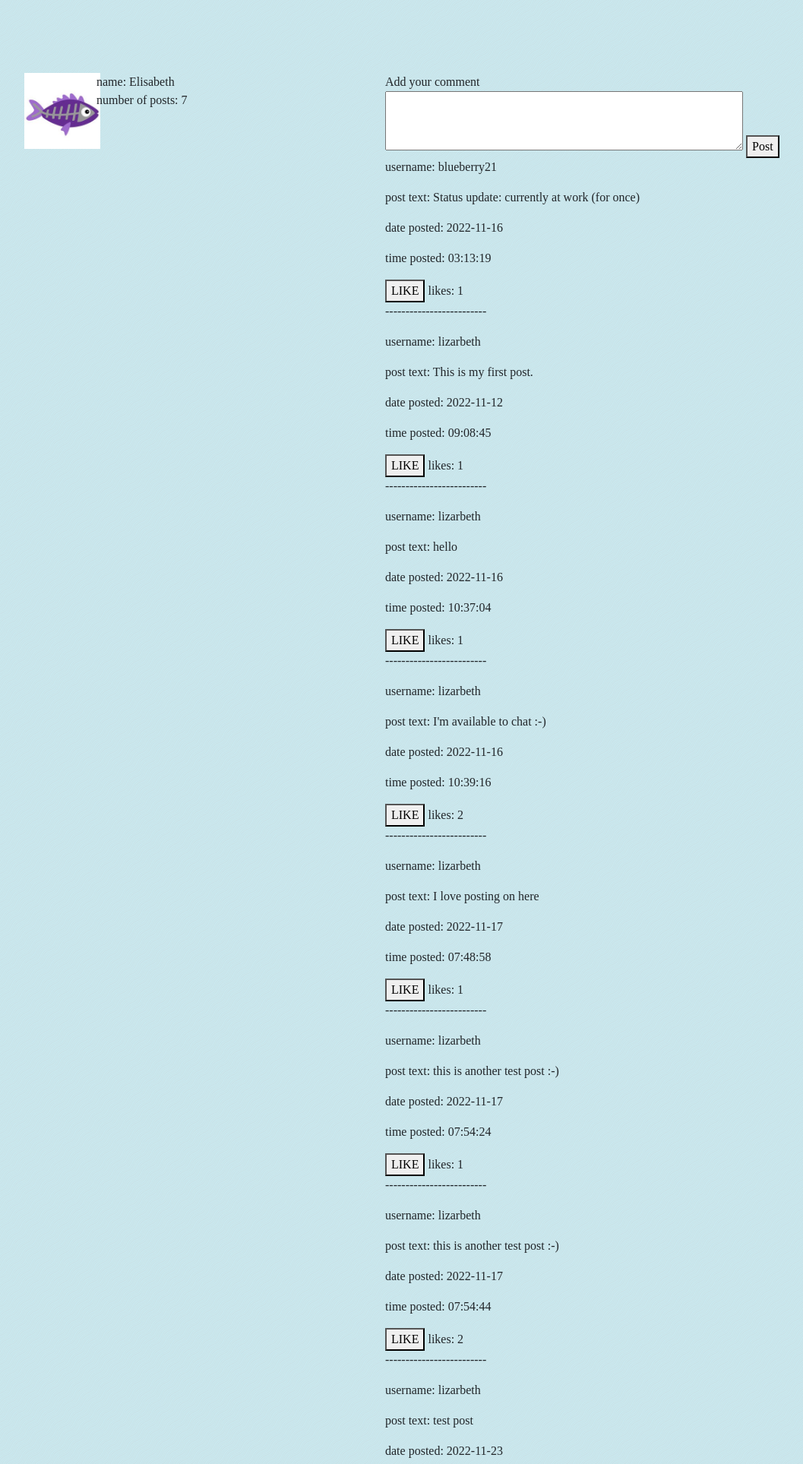
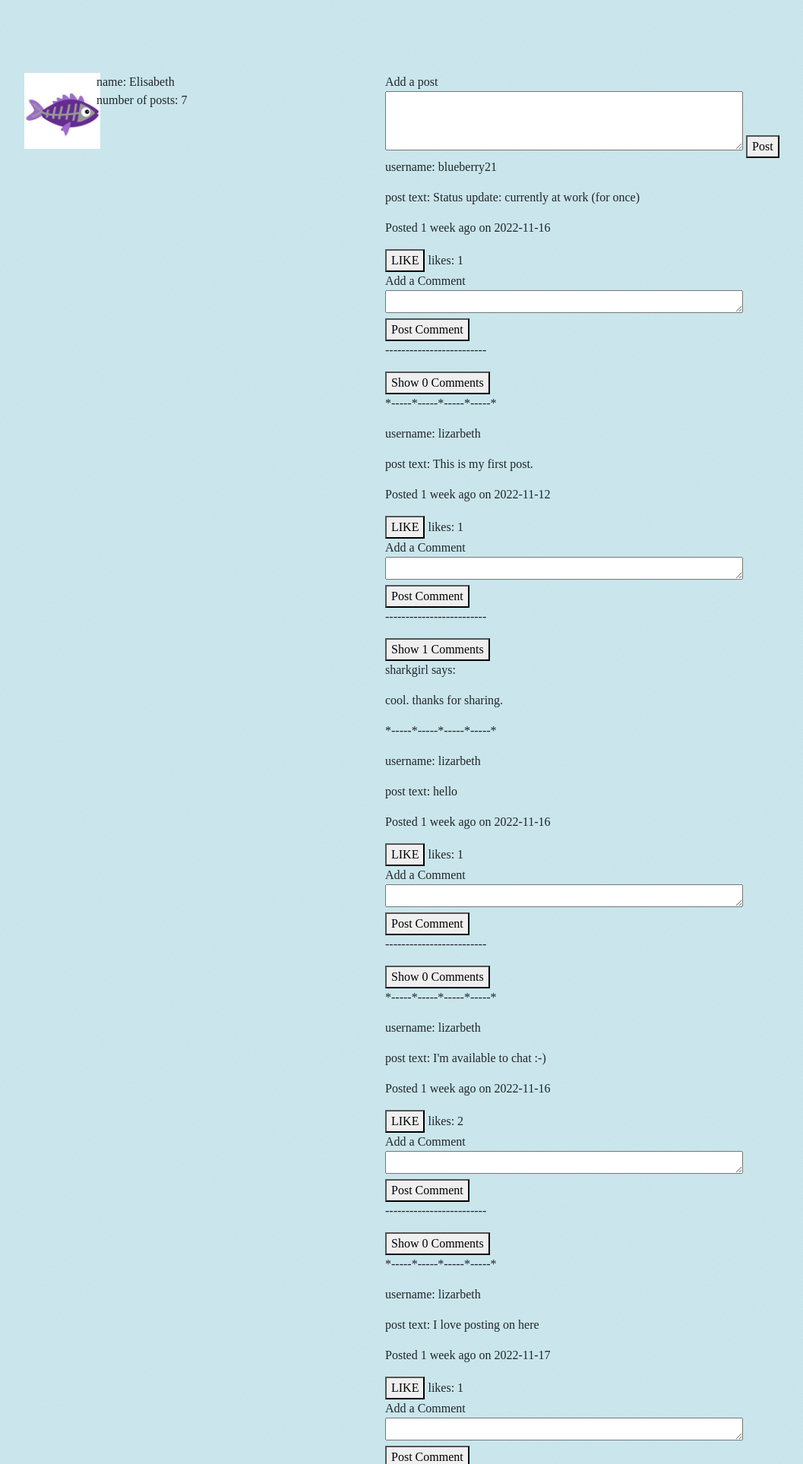
Before and after one commit to lizarbeth/p4, a PHP site: page /dashboard.php in a window 1280 px wide. Shown: the top 1927 px of the page at 76% size, without its empty margins (50-1107 px from the left). Run offline with PHP 8.4, Linux system fonts and the light colour scheme; data comes from the database, SQL or seed files in the repository.

Commit message:
most current version with everything but javascript working

```diff
--- a/dashboard.php
+++ b/dashboard.php
@@ -1,60 +1,56 @@
 <?php
     session_start();
+    //need to GET username from session variable
+
     //connect to database
     $db = new mysqli("localhost", "INFX371", "P*ssword", "friend");
     if($db->connect_errno) {
         echo "Failed to connect to MySQL: " . $db->connect_errno;
     }
 
-    //insert data from 'post' into database
+    //insert comments (data from 'POST') into database
     if(isset($_POST['text'])){
         $text = mysqli_real_escape_string($db, $_POST['text']);
         $date = date("Y:m:d");
         $time = date("h:i:s");
         //$user = $_SESSION['username'];
         $newPost = $db->query("INSERT INTO posts(postText, user, date, time)
-                                VALUES('$text', 'lizarbeth', '$date', '$time')");
+                                VALUES('$text', 'lizarbeth', '$date', '$time')"); //need to change with sessions
     }
 
-    //pull info from database to display
-        //for user box on the side
-    $userDetails = $db->query("SELECT username, firstName, lastName, pic FROM users"); //WHERE username == $user
+    //pull info from database to display for user box on the side
+    $userDetails = $db->query("SELECT username, firstName, lastName, pic FROM users WHERE username='lizarbeth'"); //change with sessions
     $users = $userDetails->fetch_assoc();
 
-    $postDetails = $db->query("SELECT p.postText, p.user, p.date, p.time, p.likeCount
+    //post stuff
+    $postDetails = $db->query("SELECT p.postText, p.user, p.date, p.time, p.likeCount, p.postID, p.commentCount
                                 FROM posts p JOIN users u on u.username=p.user
                                 WHERE p.user IN (SELECT user1 FROM friends WHERE user2='lizarbeth')
                                 OR p.user IN (SELECT user2 FROM friends WHERE user1='lizarbeth')
-                                OR (p.user='lizarbeth')");
+                                OR (p.user='lizarbeth')"); //need to change with sessions
 
-    //like button function
-    if(isset($_POST['count'])){
-        // grab post id and count for that post
-        // count += 1
-        // UPDATE likeCOUNT to new count
-    }
+    $count = $db->query("SELECT COUNT(postID) FROM posts WHERE user='lizarbeth'");
+    $countPosts = $count->fetch_column();
 
-
-    while($posts = $postDetails->fetch_assoc()){
+    /*while($posts = $postDetails->fetch_assoc()){
         $postText = $posts['postText'];
         $postUser = $posts['user'];
         $postDate = $posts['date'];
         $postTime = $posts['time'];
-    }
+    }*/
 
-    $count = $db->query("SELECT COUNT(postID) FROM posts WHERE user='lizarbeth'");
-    $countPosts = $count->fetch_column();
+    $commentDetails = $db->query("SELECT * FROM comments");
 
 ?>
 
 <!DOCTYPE html>
 <html lang="en">
-    <head>
+    <head> <!-- not sure if any of these links for bootstrap are right -->
         <meta charset="utf-8">
         <meta name="viewport" content="width=device-width, initial-scale=1">
         <link href="https://cdn.jsdelivr.net/npm/bootstrap@5.0.2/dist/css/bootstrap.min.css" rel="stylesheet" integrity="sha384-EVSTQN3/azprG1Anm3QDgpJLIm9Nao0Yz1ztcQTwFspd3yD65VohhpuuCOmLASjC" crossorigin="anonymous">
         <link href="dashboard.css" rel="stylesheet" type="text/css">
-        <title>The Watering Hole</title>
+        <title>Watering Hole</title>
     </head>
     <body>
     <script src="https://cdn.jsdelivr.net/npm/bootstrap@5.0.2/dist/js/bootstrap.bundle.min.js" integrity="sha384-MrcW6ZMFYlzcLA8Nl+NtUVF0sA7MsXsP1UyJoMp4YLEuNSfAP+JcXn/tWtIaxVXM" crossorigin="anonymous"></script>
@@ -66,14 +62,15 @@
                 </div>
 
                 <div class="col-sm-4 pt-5 mt-5">
+                    <!-- bio info -->
                     <p> name: <?=$users['firstName'];?> </p>
                     <p> number of posts: <?php echo $countPosts; ?></p>
                 </div>
 
-
+                <!-- add a post -->
                 <div class="col-6 pt-5 mt-5">
                     <form method="POST" action="dashboard.php">
-                    <label for="text">Add your comment</label><br>
+                        <label for="text">Add a post</label><br>
                         <textarea name="text" id="text" rows="3" cols="50"></textarea>
                         <button type="submit">Post</button>
                     </form>
@@ -87,23 +84,82 @@
                         foreach($postDetails as $row){ ?>
                             <p> username: <?=$row["user"];?> </p>
                             <p> post text: <?=$row['postText'];?> </p>
-                        <p> date posted: <?=$row['date'];?> </p>
-                        <p> time posted: <?=$row['time'];?> </p>
-                        <form class="likeButton" action="dashboard.php" method="POST">
-                            <input type="hidden" name="count">
-                            <button type="submit">LIKE</button>
+                            <?php
+                                $likes = $row['likeCount'];
+                                $postID = $row['postID'];
+                                $liker = 'lizarbeth'; //need to change with sessions
+                                $commentID = $postID . "c";
+                                $buttonID = $postID . "b";
+                                $postedDate = $row['date'];
+
+                                //get days and weeks
+                                $date = strtotime(date('Y-m-d'));
+                                $postDate = strtotime($postedDate);
+                                $seconds = $date - $postDate;
+                                $days = $seconds / 86400;
+
+                                //get hours
+                                $localtime = strtotime(date('h:i:s'));
+                                $postTime = strtotime($row['time']);
+                                $seconds2 = $localtime - $postTime;
+                                $hours = round($seconds2 / 3600);
+
+                                if ($days <= 1 && $hours < 24){
+                                    if($hours == 1){ $message = "Posted " . $hours . " hour ago today";
+                                    } else { $message = "Posted " . $hours . " hours ago today";}
+                                }
+                                else if ($days < 7 && $days > 1){
+                                    if($days = 1){ $message = "Posted " . $days . " day ago on " . $postedDate;
+                                    } else { $message = "Posted " . $days . " days ago on " . $postedDate;}
+                                }
+                                else if ($days <= 31 && $days >=7){
+                                    $weeks = round($days / 7);
+                                    if($weeks = 1){ $message = "Posted " . $weeks . " week ago on " . $postedDate;
+                                    } else { $message = "Posted ". $weeks . " weeks ago on " . $postedDate; }
+                                } ?>
+                            <p><?php echo $message;?> </p>
+
+
+                            <!-- like button and like count -->
+                            <form id="<?php echo $postID;?>" action="test.php" method="GET">
+                                <input type="hidden" name="like" class="like" value="<?php echo $row['postID'];?>">
+                                <button type="submit" name="likeButton" value="<?php echo $row['postID'];?>">LIKE</button>
                                 <label for="button">likes: <?=$row['likeCount']?></label>
                             </form>
+
+                            <!-- add comments through form-->
+                            <form id="<?php echo $commentID;?>" class="commentBtn" action="test.php" method="GET">
+                                <label for="text">Add a Comment</label><br>
+                                <textarea name="text" id="text" rows="1" cols="50"></textarea>
+                                <button type="submit">Post Comment</button>
+                            </form>
                             <p> ------------------------- </p>
+
+                            <!-- button to display comments (javascript) -->
+                            <button type="submit" id="<?php echo $buttonID?>" class="showComments" onclick="showForm();">Show <?php echo $row['commentCount']?> Comments</button>
+
+                            <!-- print out comments -->
+                            <div class="display" style="display:block;">
                                 <?php
-                        if(isset($_POST['count'])){
-                            $likes = $row['likeCount'];
+                                    $commentDetails = $db->query("SELECT * FROM comments WHERE postID = '$postID'");
+                                    foreach($commentDetails as $row2){
+                                        $commenter = $row2['commenter'];
+                                        $commentText = $row2['commentText']; ?>
+                                        <p><?=$commenter?> says: </p>
+                                        <p><?=$commentText?></p>
 
-                        }
+                            <?php   }?>
+                            </div>
+
+                            <p> *-----*-----*-----*-----* </p>
+                <?php   }
+                    if(isset($_GET['like'])){
+                        $button = $_GET['like'];
+                        $likes++;
+                        $db->query("UPDATE posts SET likeCount = '$likes' WHERE postID='$button'");
+                        $db->query("INSERT INTO likes (postID, liker) VALUES('$button','$liker')");
                     } ?>
 
-                    <?php
-                    //display post information ?>
                 </div>
             </div>
         </div>
```
Lines whose indentation alone changed are shown as unchanged.
